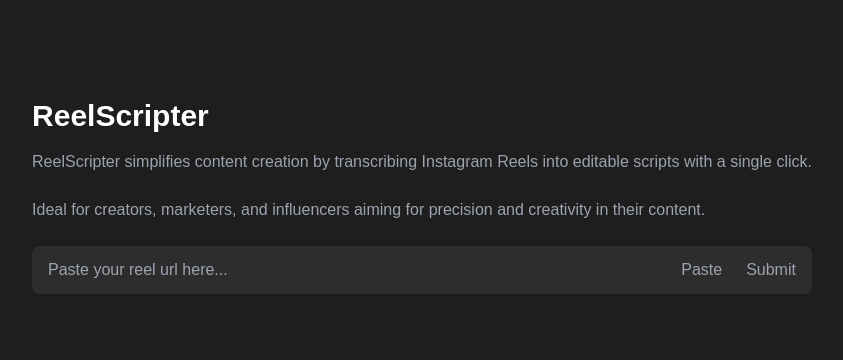
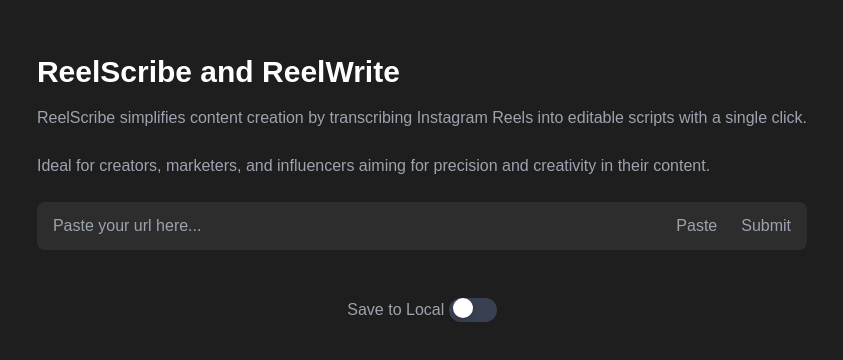
Before and after one commit to AprilYZL/Instagram-AI-Rewriter, a Next.js app: page / in a window 1280 px wide. Shown: the part 204-564 px from the top of the page, without its empty margins (218-1061 px from the left). Built offline with nearby package versions, Linux system fonts and the light colour scheme.

Commit message:
copy update

```diff
--- a/app/components/input.tsx
+++ b/app/components/input.tsx
@@ -1,23 +1,27 @@
-'use client';
+'use client'
 
 import { useState } from 'react'
-// import { IoAttach } from 'react-icons/io5'
-// import { IoMdSend } from 'react-icons/io'
-
-// interface InputProps {
-// //   onSubmit: (message: string) => void;
-// }
 
 const Input = () => {
-  const [message, setMessage] = useState('');
+    const [message, setMessage] = useState('')
+    const handleSubmit = (e: React.FormEvent) => {
+        e.preventDefault()
+        if (message.trim() === '') return
+    }
 
-  const handleSubmit = (e: React.FormEvent) => {
-    e.preventDefault();
-    if (message.trim() === '') return;
-
-    // onSubmit(message);
-    setMessage('');
-  };
+    const handlePaste = async () => {
+        if (typeof navigator !== 'undefined' && navigator.clipboard) {
+            try {
+                const text = await navigator.clipboard.readText()
+                setMessage(text)
+            } catch (err) {
+                console.error('Failed to read clipboard contents: ', err)
+                alert('Failed to access clipboard. Please allow clipboard permissions.')
+            }
+        } else {
+            alert('Clipboard API not supported in this browser.')
+        }
+    }
 
     return (
         <form
@@ -29,7 +33,7 @@
                     type="text"
                     value={message}
                     onChange={(e) => setMessage(e.target.value)}
-          placeholder="Paste your reel url here..."
+                    placeholder="Paste your url here..."
                     className="w-full rounded-lg bg-[#2d2d2d] px-4 py-3 pr-16
             text-white placeholder-gray-400 focus:outline-none"
                 />
@@ -37,21 +41,20 @@
                     <button
                         type="button"
                         className="p-2 text-gray-400 hover:text-gray-300 transition"
+                        onClick={handlePaste}
                     >
-            {/* <IoAttach size={20} /> */}
                         Paste
                     </button>
                     <button
                         type="submit"
                         className="p-2 text-gray-400 hover:text-gray-300 transition"
                     >
-            {/* <IoMdSend size={20} /> */}
                         Submit
                     </button>
                 </div>
             </div>
         </form>
-  );
-};
+    )
+}
 
-export default Input;
+export default Input
--- /dev/null
+++ b/app/components/toggle.tsx
@@ -0,0 +1,31 @@
+'use client'
+import React, { useState } from "react"
+
+const Toggle = ({ enabledText, disabledText }: { enabledText: string; disabledText: string }) => {
+    const [isToggled, setIsToggled] = useState(false)
+
+    const toggleSwitch = () => {
+        setIsToggled(!isToggled)
+    }
+
+    return (
+        <div className="flex items-center justify-start text-white p-4">
+            <span className="text-gray-400 text-sm sm:text-base">
+                Save to {isToggled ? enabledText : disabledText}
+            </span>
+            &nbsp;
+            <div
+                className={`relative w-12 h-6 bg-gray-700 rounded-full cursor-pointer transition-colors duration-300 ${isToggled ? "bg-green-500" : "bg-gray-700"
+                    }`}
+                onClick={toggleSwitch}
+            >
+                <div
+                    className={`absolute w-5 h-5 bg-white rounded-full shadow-md transform transition-transform duration-300 ${isToggled ? "translate-x-6" : "translate-x-1"
+                        }`}
+                ></div>
+            </div>
+        </div>
+    )
+}
+
+export default Toggle
--- a/app/page.tsx
+++ b/app/page.tsx
@@ -1,22 +1,24 @@
-import Input from './components/input';
+import Input from './components/input'
+import Toggle from './components/toggle'
 
 export default function Home() {
 
   return (
     <main className="min-h-screen bg-[#1e1e1e] flex flex-col items-center justify-center">
       <div className="flex flex-col justify-start text-white p-4">
-    <h1 className="text-2xl sm:text-3xl font-semibold mb-4">ReelScripter</h1>
+        <h1 className="text-2xl sm:text-3xl font-semibold mb-4">ReelScribe and ReelWrite</h1>
         <p className="text-sm sm:text-base text-gray-400 mb-6 text-left">
-      ReelScripter simplifies content creation by transcribing Instagram Reels into editable scripts with a single click.
+          ReelScribe simplifies content creation by transcribing Instagram Reels into editable scripts with a single click.
         </p>
         <p className="text-sm sm:text-base text-gray-400 mb-6 text-left">
           Ideal for creators, marketers, and influencers aiming for precision and creativity in their content.
         </p>
         <Input />
       </div>
-  {/* Your other components */}
-
+      <div className="flex flex-col justify-start text-white p-4">
+        <Toggle enabledText="Google Doc" disabledText="Local" />
+      </div>
     </main>
 
-  );
+  )
 }
```
Also changed, not shown: app/layout.tsx (+7 -7 lines). Lines whose indentation alone changed are shown as unchanged.
